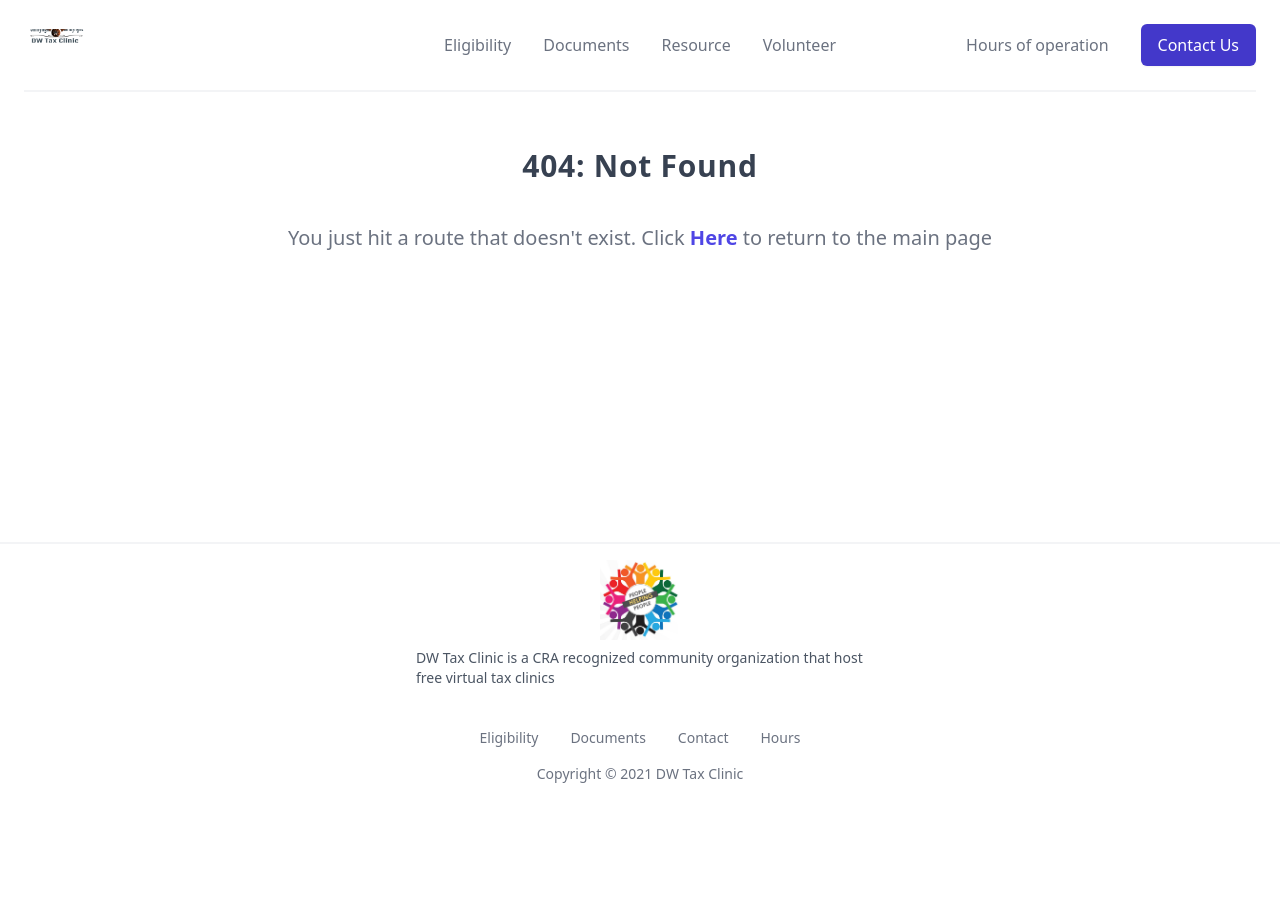
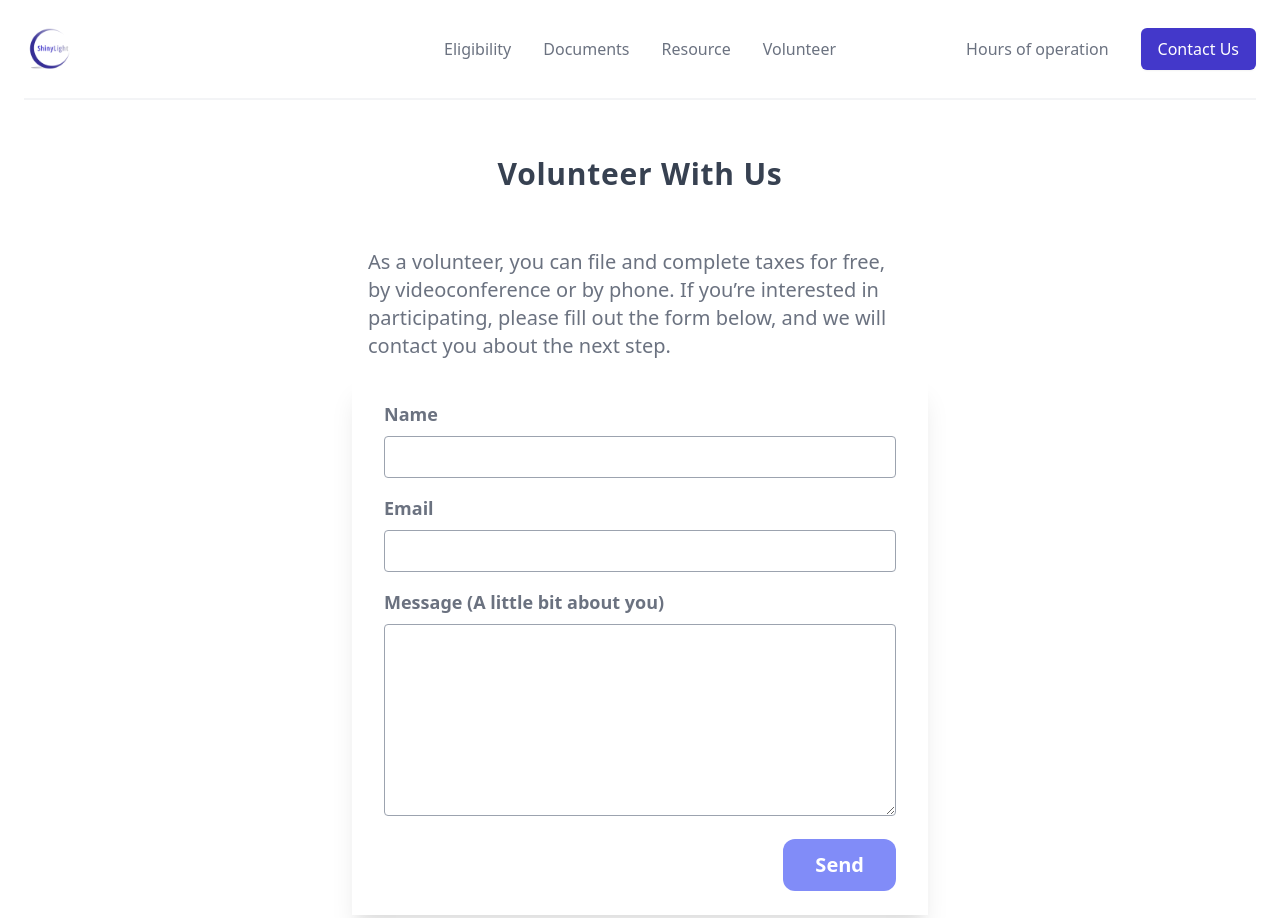
Before and after one commit to DwanW/tax-clinic, a Gatsby site: page /volunteer in a window 1280 px wide. Before the commit this address had no page. Shown: the top 918 px of the page. Before the commit the page ends 800 px from the top, so only its background shows below. Built offline with nearby package versions, Linux system fonts and the light colour scheme; Gatsby itself is replaced by a stand-in of ours.

Commit message:
changed main logo icon

```diff
--- a/gatsby-config.js
+++ b/gatsby-config.js
@@ -25,7 +25,7 @@ module.exports = {
         background_color: `#4338ca`,
         theme_color: `#4338ca`,
         display: `minimal-ui`,
-        icon: `src/images/logo.png`, // This path is relative to the root of the site.
+        icon: `src/images/logo-main.png`, // This path is relative to the root of the site.
       },
     },
     `gatsby-plugin-gatsby-cloud`,
--- a/src/components/HeaderSubComponents/DesktopMenu.tsx
+++ b/src/components/HeaderSubComponents/DesktopMenu.tsx
@@ -16,12 +16,11 @@ const DesktopMenu: React.FC<DesktopMenuProps> = ({ openMenu }) => {
             <span className="sr-only">Logo Icon</span>
             <StaticImage
               imgClassName="h-8 w-auto sm:h-10"
-              src="../../images/logo.png"
+              src="../../images/logo-main.png"
               alt="Hero Image"
               layout="constrained"
-              height={32}
+              height={50}
               formats={["png"]}
-              aspectRatio={2 / 1}
             />
           </Link>
         </div>
@@ -71,7 +70,7 @@ const DesktopMenu: React.FC<DesktopMenuProps> = ({ openMenu }) => {
             Resource
           </a>
           <Link
-            to="/contact"
+            to="/volunteer"
             className="p-2 text-base font-medium text-gray-500 hover:text-gray-900 focus:outline-none focus:ring focus:ring-offset-gray-100"
           >
             Volunteer
--- a/src/components/HeaderSubComponents/MobileMenu.tsx
+++ b/src/components/HeaderSubComponents/MobileMenu.tsx
@@ -29,12 +29,11 @@ const MobileMenu: React.FC<MobileMenuProps> = ({
             <div>
               <StaticImage
                 imgClassName="h-8 w-auto"
-                src="../../images/logo.png"
+                src="../../images/logo-main.png"
                 alt="Hero Image"
                 layout="constrained"
-                height={32}
+                height={50}
                 formats={["png"]}
-                aspectRatio={2 / 1}
               />
             </div>
             <div className="-mr-2">
@@ -95,7 +94,7 @@ const MobileMenu: React.FC<MobileMenuProps> = ({
             </a>
             <button
               onClick={() => {
-                navigate("/contact")
+                navigate("/volunteer")
                 setIsFadeIn(!isFadeIn)
               }}
               className="text-left text-base font-medium text-gray-900 hover:text-gray-700"
--- a/src/components/IndexPageSubComponents/Hero.tsx
+++ b/src/components/IndexPageSubComponents/Hero.tsx
@@ -7,12 +7,18 @@ const Hero: React.FC<HeroProps> = ({}) => {
   return (
     <div className="relative bg-white overflow-hidden max-w-7xl mx-auto">
       <div className="z-10 relative">
-        <main className="h-60 sm:h-80 mt-10 mx-auto px-4 sm:mt-12 sm:px-6 md:mt-16 lg:mt-20 lg:px-8 xl:mt-28">
+        <main className="h-80 mt-10 mx-auto px-4 sm:mt-12 sm:px-6 md:mt-16 lg:mt-20 lg:px-8 xl:mt-28">
           <div className="sm:text-center lg:text-left">
             <h1 className="text-4xl tracking-tight font-extrabold text-gray-900 sm:text-5xl md:text-6xl">
-              <span className="block text-indigo-600">
-                DW TAX CLINIC
-              </span>
+              <StaticImage
+                imgClassName=" h-8 w-auto sm:h-10"
+                src="../../images/logo.png"
+                alt="Hero Image"
+                layout="constrained"
+                height={100}
+                formats={["png"]}
+                aspectRatio={2 / 1}
+              />
               <span className="text-2xl sm:text-3xl md:text-4xl block">
                 File your return
               </span>
--- /dev/null
+++ b/src/pages/volunteer/index.tsx
@@ -0,0 +1,116 @@
+import { PageProps, navigate } from "gatsby"
+import React, { useState } from "react"
+import Layout from "../../components/layout"
+import SectionContainer from "../../components/sectionContainer"
+import SEO from "../../components/seo"
+import { encode } from "../../util/util"
+
+const VolunteerPage: React.FC<PageProps> = () => {
+  const [message, setMessage] = useState({
+    name: "",
+    email: "",
+    message: "",
+  })
+
+  const handleInputChange = (e: React.ChangeEvent<HTMLInputElement>) => {
+    setMessage({ ...message, [e.target.name]: e.target.value })
+  }
+
+  const handleTextAreaChange = (e: React.ChangeEvent<HTMLTextAreaElement>) => {
+    setMessage({ ...message, [e.target.name]: e.target.value })
+  }
+
+  const handleSubmit = (e: React.FormEvent<HTMLFormElement>) => {
+    e.preventDefault()
+    fetch("/", {
+      method: "POST",
+      headers: { "Content-Type": "application/x-www-form-urlencoded" },
+      body: encode({
+        "form-name": "volunteer",
+        ...message,
+      }),
+    })
+      .then(() => navigate("/volunteer/submitted"))
+      .catch(error => alert(error))
+  }
+
+  return (
+    <Layout>
+      <SEO title="Volunteer" />
+      <SectionContainer title="Volunteer With Us" center={true}>
+        <div className="max-w-xl mx-auto">
+          <div className="p-4">
+            As a volunteer, you can file and complete taxes for free, by
+            videoconference or by phone. If you’re interested in participating,
+            please fill out the form below, and we will contact you about the
+            next step.
+          </div>
+          <form
+            name="volunteer"
+            method="post"
+            action="/volunteer/submitted/"
+            data-netlify="true"
+            data-netlify-honeypot="bot-field"
+            onSubmit={handleSubmit}
+            className="shadow-xl p-4"
+          >
+            <div className="px-4 py-2">
+              <label className="text-lg font-semibold" htmlFor={"name"}>
+                Name
+              </label>
+              <div className="pt-2">
+                <input
+                  className="text-base w-full border border-gray-400 p-2 rounded focus:outline-none focus:ring focus:border-indigo-200"
+                  type={"text"}
+                  name={"name"}
+                  onChange={handleInputChange}
+                  id={"name"}
+                  required={true}
+                />
+              </div>
+            </div>
+            <div className="px-4 py-2">
+              <label className="text-lg font-semibold" htmlFor={"email"}>
+                Email
+              </label>
+              <div className="pt-2">
+                <input
+                  className="text-base w-full border border-gray-400 p-2 rounded focus:outline-none focus:ring focus:border-indigo-200"
+                  type={"email"}
+                  name={"email"}
+                  onChange={handleInputChange}
+                  id={"email"}
+                  required={true}
+                />
+              </div>
+            </div>
+            <div className="px-4 py-2">
+              <label className="text-lg font-semibold" htmlFor={"message"}>
+                Message (A little bit about you)
+              </label>
+              <div className="pt-2">
+                <textarea
+                  className="text-base w-full border border-gray-400 p-2 rounded focus:outline-none focus:ring focus:border-indigo-200 h-48"
+                  name={"message"}
+                  onChange={handleTextAreaChange}
+                  id={"message"}
+                  required={true}
+                />
+              </div>
+            </div>
+            <div className="px-4 py-2">
+              <button
+                className="block ml-auto text-xl font-semibold bg-indigo-400 text-white py-3 px-8 rounded-xl hover:bg-indigo-600"
+                type="submit"
+              >
+                Send
+              </button>
+            </div>
+          </form>
+        </div>
+      </SectionContainer>
+    </Layout>
+  )
+}
+
+export default VolunteerPage
--- /dev/null
+++ b/src/pages/volunteer/submitted.tsx
@@ -0,0 +1,42 @@
+import { Link, PageProps } from "gatsby"
+import React from "react"
+import Layout from "../../components/layout"
+import SectionContainer from "../../components/sectionContainer"
+
+const Submitted: React.FC<PageProps> = () => {
+  return (
+    <Layout>
+      <SectionContainer title="Thank you for Contacting Us" center={true}>
+        <div className="text-center">
+          <svg
+            xmlns="http://www.w3.org/2000/svg"
+            fill="none"
+            viewBox="0 0 24 24"
+            stroke="green"
+            width="90px"
+            className="m-auto mb-8"
+          >
+            <path
+              strokeLinecap="round"
+              strokeLinejoin="round"
+              strokeWidth="2"
+              d="M9 12l2 2 4-4m6 2a9 9 0 11-18 0 9 9 0 0118 0z"
+            />
+          </svg>
+          We have received your message! Thank you for your interest in helping
+          the community, we will be in touch with you shortly.
+          <div>
+            To return to the main page, Click{" "}
+            <Link to="/">
+              <span className="text-indigo-600 font-bold hover:text-indigo-800">
+                Here
+              </span>
+            </Link>{" "}
+          </div>
+        </div>
+      </SectionContainer>
+    </Layout>
+  )
+}
+
+export default Submitted
```
Also changed, not shown: src/images/logo-main.png (added).
